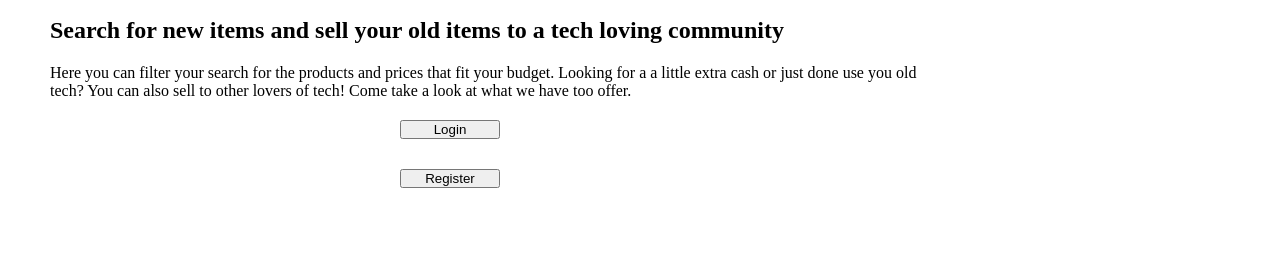
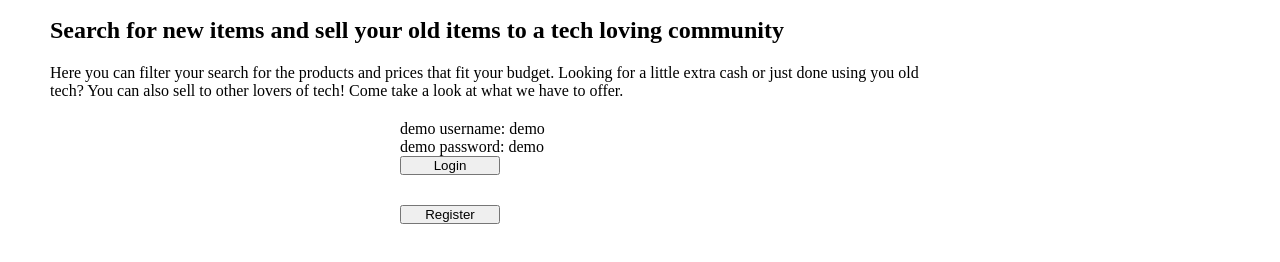
Before and after one commit to Ddoty89/e-commerce-capstone, a website: page public/index.html in a window 1280 px wide. Shown: the part 122-384 px from the top of the page. Drawn offline with nearby package versions, Linux system fonts and the light colour scheme; no server answers.

Commit message:
updates for career services

```diff
--- a/public/index.html
+++ b/public/index.html
@@ -33,9 +33,11 @@
 
 			<h1 class='welcome'>Welcome to Tech Up</h1>
 			<h2 class='intro'>Search for new items and sell your old items to a tech loving community</h2>
-			<p class='description'>Here you can filter your search for the products and prices that fit your budget. Looking for a a little extra cash or just done use you old tech?  You can also sell to other lovers of tech! Come take a look at what we have too offer.</p>
+			<p class='description'>Here you can filter your search for the products and prices that fit your budget. Looking for a little extra cash or just done using you old tech?  You can also sell to other lovers of tech! Come take a look at what we have to offer.</p>
 
 			<div class='homeLoginRegister'>
+				<p>demo username: demo</p>
+				<p>demo password: demo</p>
 				<button class='homeLogin'><a href='login.html'>Login</a></button>
 				<button class='homeRegister'><a href='register.html'>Register</a></button>
 			</div>
```
Also changed, not shown: public/login.html (+2 -0 lines).
